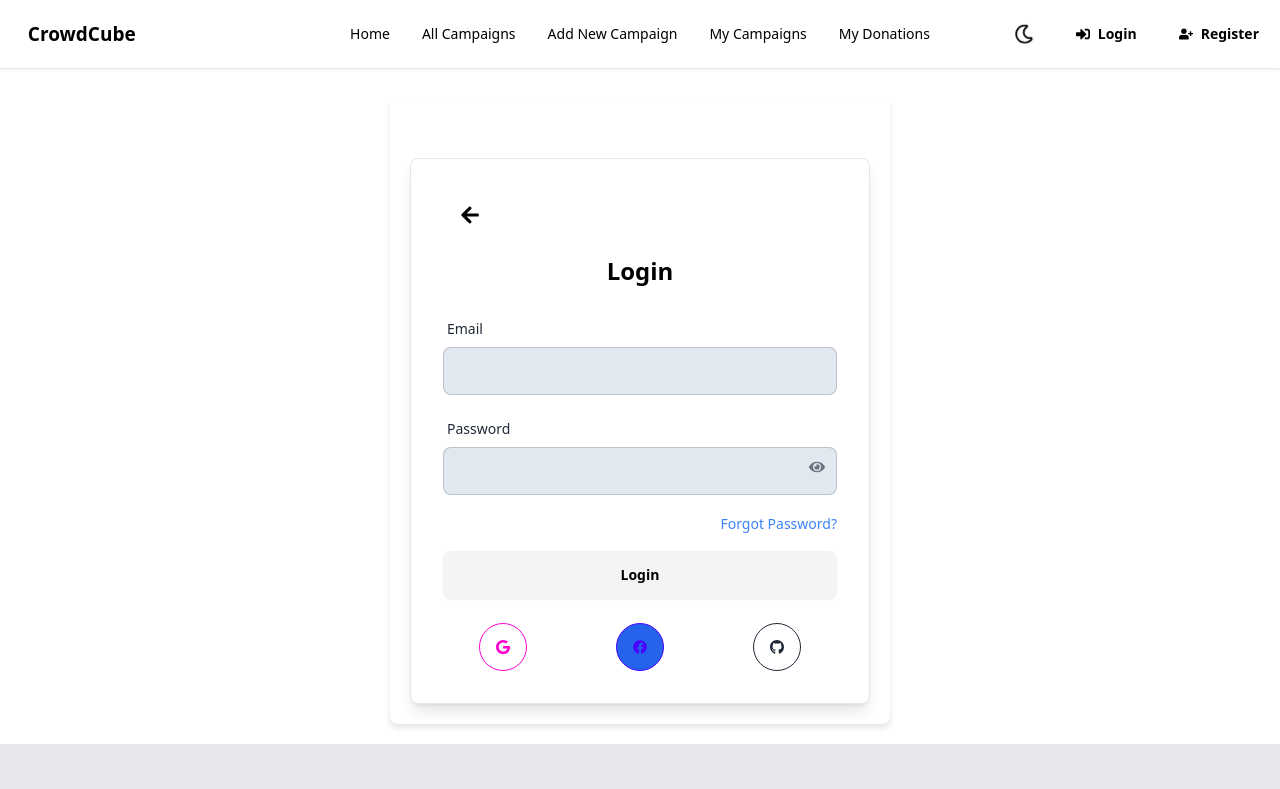
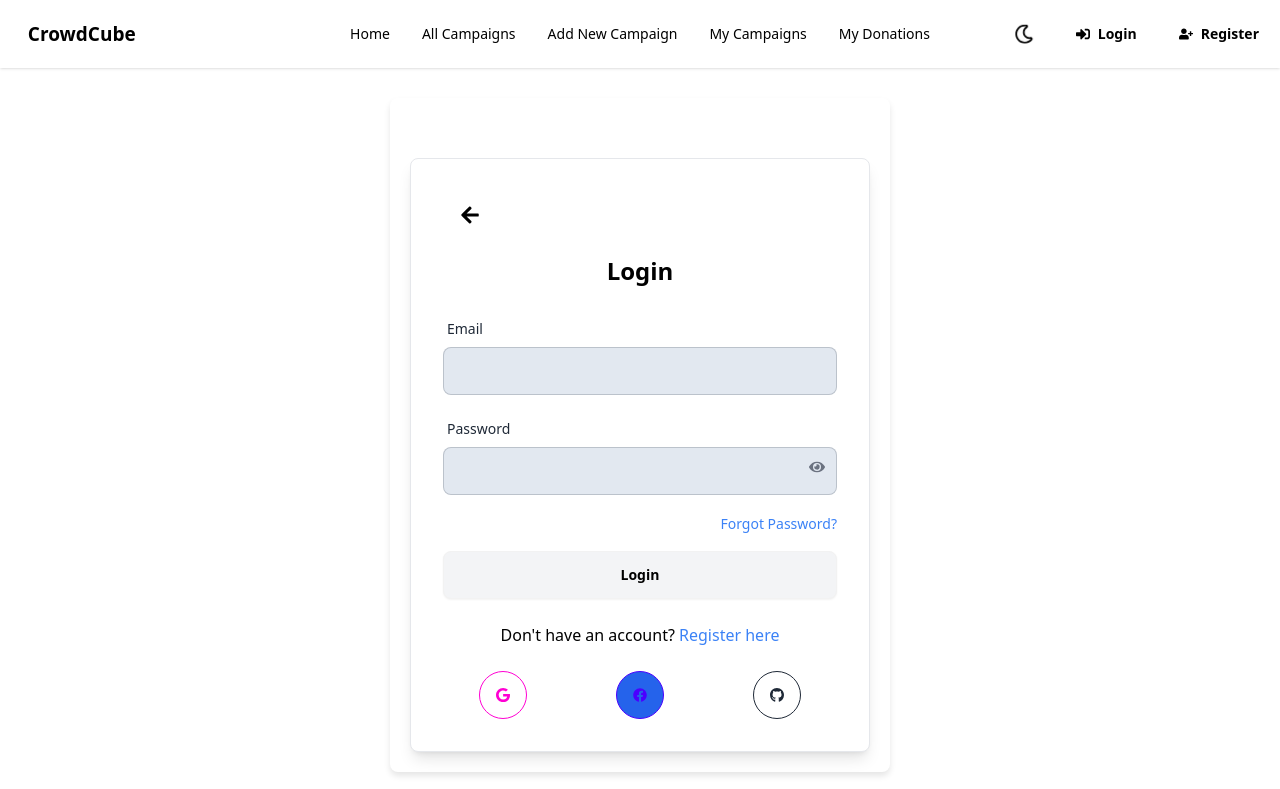
Before and after one commit to Mthe001/Crowd-Cube, a React (Vite) app: page /auth/login in a window 1280 px wide. Shown: the top 789 px of the page. Built offline with nearby package versions, Linux system fonts and the light colour scheme; no server answers.

Commit message:
fix:login-reg-link

```diff
--- a/src/pages/Login.jsx
+++ b/src/pages/Login.jsx
@@ -1,5 +1,5 @@
 import React, { useState, useContext } from 'react';
-import { useNavigate } from 'react-router-dom';
+import { useNavigate, Link } from 'react-router';
 import { AuthContext } from '../provider/AuthProvider';
 import { FaArrowLeft, FaEye, FaEyeSlash, FaGoogle, FaFacebook, FaGithub } from 'react-icons/fa';
 import { toast } from 'react-toastify';
@@ -11,7 +11,7 @@ const Login = () => {
         signInWithGithub,
         loginWithEmailPassword,
         user,
-        resetPassword
+        resetPassword,
     } = useContext(AuthContext);
 
     const navigate = useNavigate();
@@ -187,7 +187,13 @@ const Login = () => {
                 </div>
             )}
 
-
+            {/* Register link */}
+            <p className="text-center mt-6">
+                Don't have an account?{' '}
+                <Link to="/auth/register" className="text-blue-500">
+                    Register here
+                </Link>
+            </p>
 
             {/* Social login buttons */}
             {!isResettingPassword && (
@@ -212,7 +218,6 @@ const Login = () => {
                     </button>
                 </div>
             )}
-
         </div>
     );
 };
```
